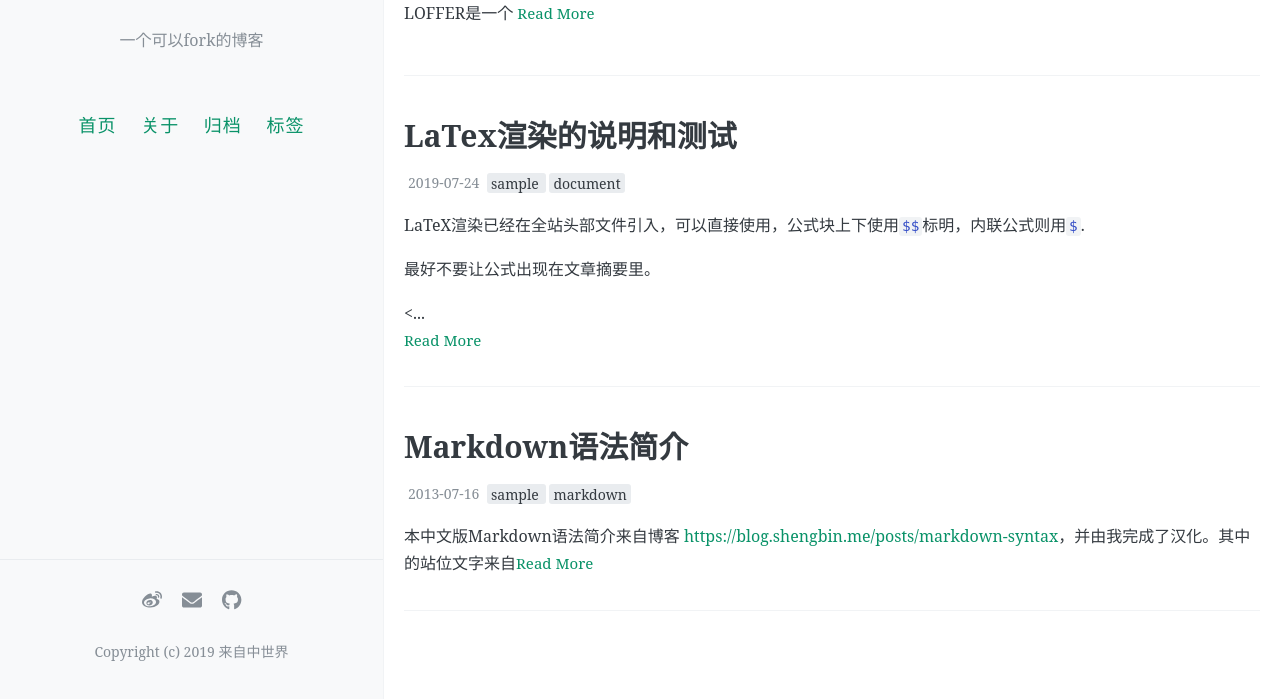
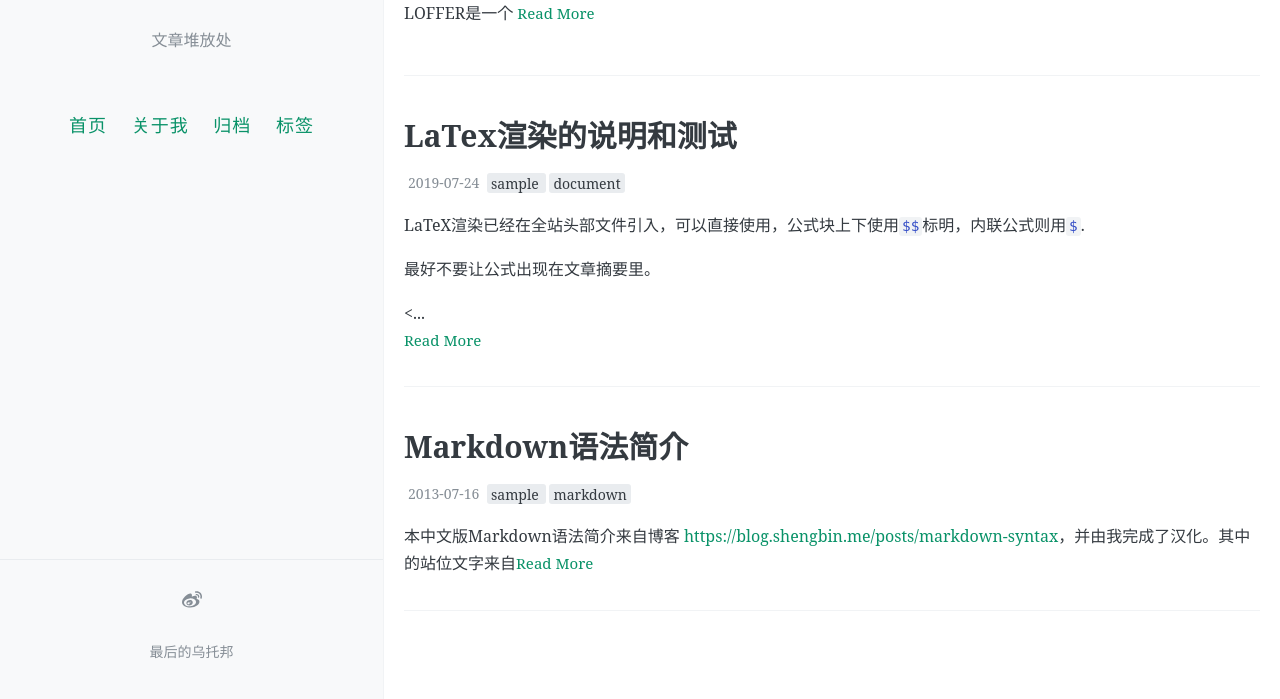
Before and after one commit to jbqcrystal/jbqcrystal.github.io, a Jekyll site: the page built from index.html, in a window 1280 px wide and 1037 px high. Shown: the part 338-1037 px from the top of the window. Built offline with Jekyll 4.4.1, drawn with Linux system fonts in a browser that asks for light colours; the list of posts is cut into pages by our own code; comment, search, counter and statistics services are not loaded.

Commit message:
Update _config.yml

```diff
--- a/_config.yml
+++ b/_config.yml
@@ -7,8 +7,8 @@
 # 井号后面的文字是说明文档，不会被程序读取。
 
 # 描述/签名
-name: LOFFER
-description: 一个可以fork的博客
+name: 纤尘惋
+description: 文章堆放处
 
 # 输入你的网站域名（如果你没有添加自己的域名，而是直接用GitHub pages分配的域名的话可以省略）
 url:
@@ -16,7 +16,7 @@ url:
 # 添加你的博客的二级域名，一般来说是你的repository名
 # 如果你的博客的URL是：(http://yourusername.github.io/repository-name)
 # 那么就写成 "/repository-name"
-baseurl: /LOFFER
+baseurl:
 
 
 #
@@ -24,17 +24,17 @@ baseurl: /LOFFER
 #
 
 # 你的博客logo图片URL，建议尺寸不超过300px × 300px
-avatar: https://raw.githubusercontent.com/FromEndWorld/LOFFER/master/images/logo.png
+avatar: https://gitee.com/jbqcrystal/blogimage/raw/master/img/星极_副本.jpg
 
 # 你的favicon（出现在浏览器tab上）图片URL，建议使用较小(64px × 64px)的图片
-favicon: https://gitee.com/jbqcrystal/blogimage/raw/master/img/星星·暗_副本.png
+favicon: https://gitee.com/jbqcrystal/blogimage/raw/master/img/星星2_副本.png
 
 
 # 菜单中的按钮
 navigation:
   - name: 首页
     url: /
-  - name: 关于
+  - name: 关于我
     url: /about
   - name: 归档
     url: /archive
@@ -49,13 +49,13 @@ excerpt_separator: <!-- more -->
 
 # 你的社交网络链接，它们会作为图标出现在你的网站页脚中，可选填写
 footer-links:
-  weibo: frommidworld #请输入你的微博个性域名 https://www.weibo.com/<thispart>
+  weibo: 6197271139/profile?rightmod=1&wvr=6&mod=personinfo #请输入你的微博个性域名 https://www.weibo.com/<thispart>
   behance: # https://www.behance.net/<>
   dribbble: # https://dribbble.com/<>
-  email: fromendworld@outlook.com
+  email:
   facebook: #https://www.facebook.com/<>
   flickr: #https://www.flickr.com/<>
-  github: FromEndWorld/loffer #https://github.com/<>
+  github:  #https://github.com/<>
   instagram: #https://instagram.com/<>
   linkedin: #https://www.linkedin.com/in/<>
   pinterest: #https://www.pinterest.com/<>
@@ -66,14 +66,14 @@ footer-links:
   youtube: # channel/<your_long_string> or user/<user-name>
 
 # 站点页脚的文字
-footer-text: Copyright (c) 2019 来自中世界
+footer-text: 最后的乌托邦
 
 #
 # 评论，注意，请不要同时添加多种不同的评论区
 #
 
 # 输入Disqus shortname，即可添加评论区
-disqus: loffer #shortname
+disqus:  #shortname
 
 # 输入Gitalk相关设定，即可添加评论区，具体请看教程
 gitalk:
```
